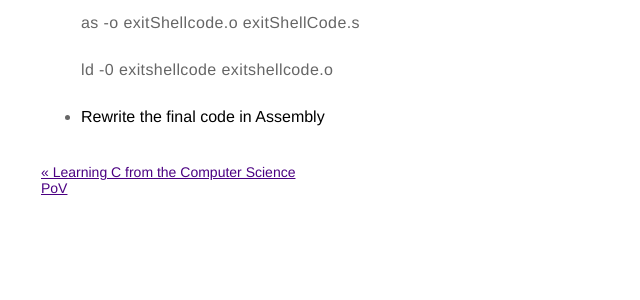
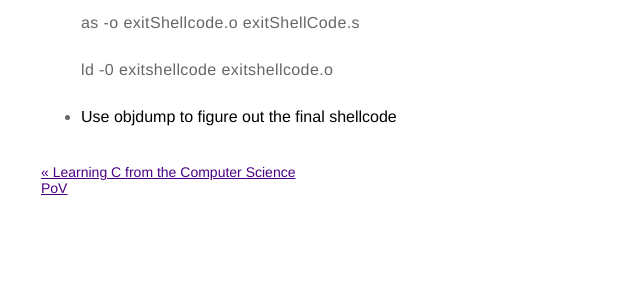
Before and after one commit to MaskedFox/maskedfox.github.io, a Jekyll site: the page built from _posts/2019-03-07-Quick-Shellcode-Writing.md, in a window 1280 px wide and 900 px high, scrolled down 2135 px. Shown: the part 152-452 px from the top of the window, without its empty margins (319-959 px from the left). Built offline with Jekyll 4.4.1, drawn with Linux system fonts in a browser that asks for light colours; comment, search, counter and statistics services are not loaded.

Commit message:
Update 2019-03-07-Quick-Shellcode-Writing.md

```diff
--- a/_posts/2019-03-07-Quick-Shellcode-Writing.md
+++ b/_posts/2019-03-07-Quick-Shellcode-Writing.md
@@ -120,4 +120,5 @@ description: Basics of Shellcode writing
 
     ld -0 exitshellcode exitshellcode.o
 
--   #### **Rewrite the final code in Assembly**
+
+-   #### **Use objdump to figure out the final shellcode**
```
